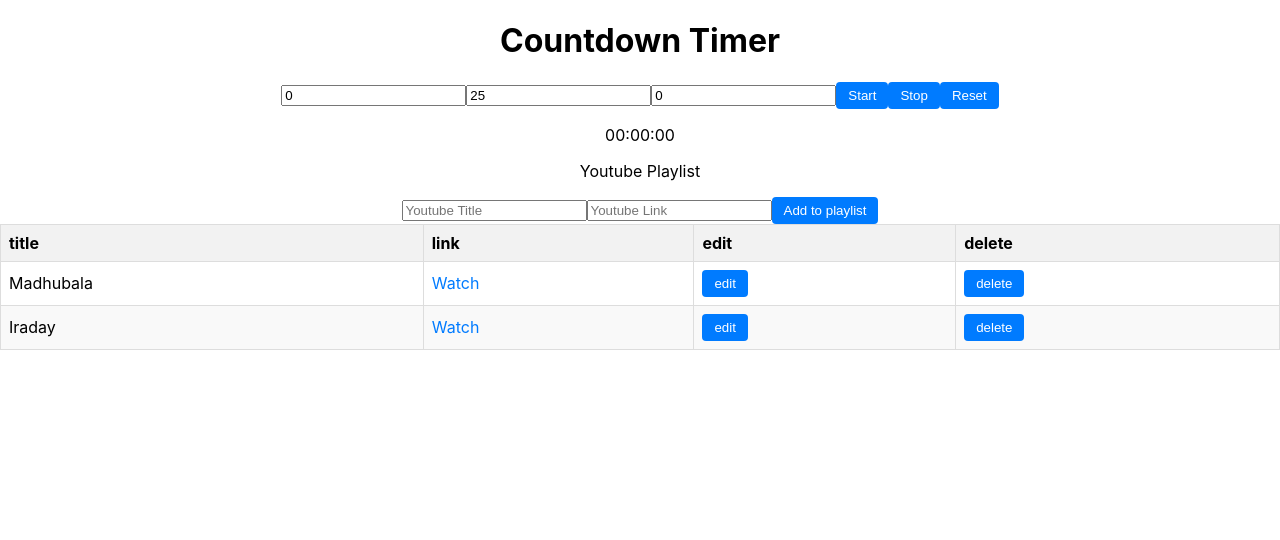
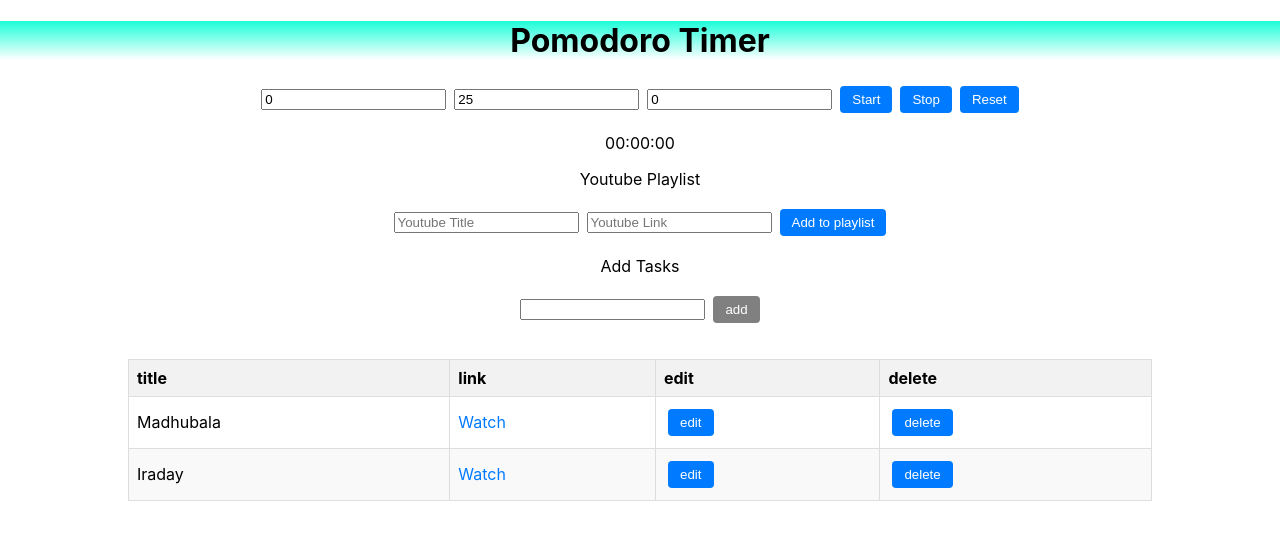
Before and after one commit to baibhav17/pomodoro, a React (Create React App) app: page / in a window 1280 px wide. Shown: the top 540 px of the page. Built offline with nearby package versions, Linux system fonts and the light colour scheme.

Commit message:
added to-do task list

```diff
--- a/src/PomodoroCounter.css
+++ b/src/PomodoroCounter.css
@@ -1,6 +1,19 @@
 table {
     border-collapse: collapse;
-    width: 100%;
+    width: 80%;
+  }
+
+  .youtube-table {
+    display: flex;
+    justify-content: center;
+    align-items: center;
+  }
+
+  .task-list {
+    width: auto;
+    display: flex;
+    justify-content: center;
+    align-items: center;
   }
 
   th, td {
@@ -30,6 +43,17 @@ table {
     border-radius: 4px;
   }
 
+  button:hover {
+
+    background: linear-gradient(rgba(0, 255, 213, 0.89), #fff);
+    color: rgb(67, 59, 177);
+
+  }
+
+  button:disabled {
+    background-color: grey;
+  }
+
   a {
     color: #007bff;
     text-decoration: none;
@@ -38,3 +62,21 @@ table {
   a:hover {
     text-decoration: underline;
   }
+
+  button, input {
+    margin: 4px;
+  }
+
+  h1 {
+    background: linear-gradient(rgba(0, 255, 213, 0.89), #fff);
+    transform: scale(1);
+  /* transition: all 0.3s ease-in-out 0.2s; */
+  }
+
+  h1:hover {
+    color: rgb(67, 59, 177);
+    font-size: 2.1em;
+    opacity: 0.5;
+    transform: scale(1.5);
+    transition: all 0.3s ease-in-out 0.2s;
+  }
--- a/src/PomodoroCounter.jsx
+++ b/src/PomodoroCounter.jsx
@@ -1,5 +1,6 @@
 import React, { useState, useEffect } from 'react';
 import './PomodoroCounter.css';
+import TaskList from './TaskList';
 
 const PomodoroCounter = () => {
   const [hours, setHours] = useState(0);
@@ -101,7 +102,7 @@ useEffect(() => {
       setYoutubePlaylist([...youtubePlaylist, newVideo])
     // localStorage.setItem("youtubePlayList", JSON.stringify(youtubePlaylist));
       setYoutubeTitle('');
-      setYoutubeTitle('');
+      setYoutubeLink('');
     } else {
       alert("link and title can't be empty")
     }
@@ -124,7 +125,7 @@ useEffect(() => {
 
   return (
     <div>
-      <h1>Countdown Timer</h1>
+      <h1>Pomodoro Timer</h1>
       <input
         type="number"
         placeholder="Hours"
@@ -156,15 +157,20 @@ useEffect(() => {
         type="text"
         placeholder="Youtube Title"
         onChange={(e)=>setYoutubeTitle(e.target.value)}
+        value={youtubeTitle}
         />
         <input
         type="text"
         placeholder="Youtube Link"
         onChange={(e)=>setYoutubeLink(e.target.value)}
+        value={youtubeLink}
         />
         <button onClick={addToPlaylist}>Add to playlist</button>
       </div>
       <div>
+      <TaskList />
+      </div>
+      <div className="youtube-table">
         <table>
           <thead>
             <tr>
--- /dev/null
+++ b/src/TaskList.jsx
@@ -0,0 +1,46 @@
+import React, { Component, useState } from 'react';
+
+const TaskList = () => {
+
+    const [taskList, setTaskList] = useState('');
+    const [currentTask, setCurrentTask] = useState('')
+
+    const handleAddTask = () => {
+        if(currentTask != '') {
+            setTaskList([...taskList, currentTask])
+            setCurrentTask('')
+        } else {
+            alert('task can not be empty')
+        }
+
+    }
+
+    const DeleteTask = (taskTitle,TaskIndex) => {
+       const filteredTask = taskList.filter((item,index)=> item !==taskTitle && TaskIndex != index);
+       setTaskList(filteredTask)
+    }
+
+    const updateTask = (taskTitle, taskIndex) => {
+        taskList.map((item,index)=> {
+            if (item ==taskTitle && taskIndex == index) {
+                taskList[index] = currentTask;
+        }})
+        setCurrentTask('')// adding this line fixed the glitch...but WHY???
+    }
+    return(
+        <>
+        <div>
+        <p>
+          Add Tasks
+        </p>
+        <input onChange={(e)=>setCurrentTask(e.target.value)} type="text" value={currentTask}/>
+        <button onClick={handleAddTask} disabled={currentTask.length == 0}>add</button>
+        </div>
+        <div className="task-list">
+            <ul>{taskList && taskList.map((item, index)=><li key={index}><span>{item}</span> <button onClick={()=>updateTask(item,index)}>update</button> <button onClick={()=>DeleteTask(item,index)}>delete</button></li>)}</ul>
+        </div>
+        </>
+    )
+}
+
+export default TaskList;
```
